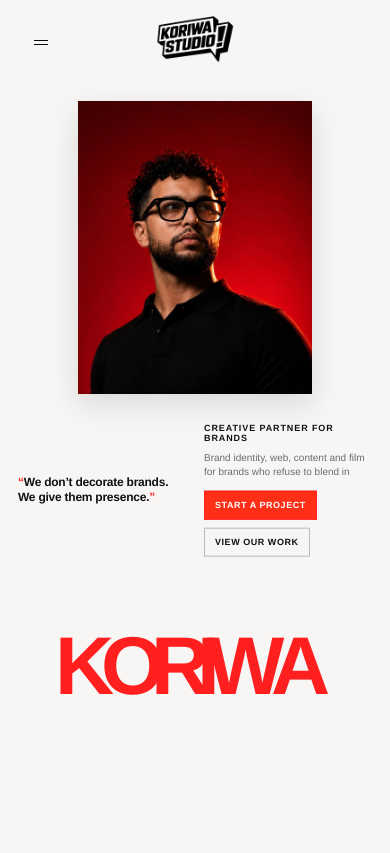
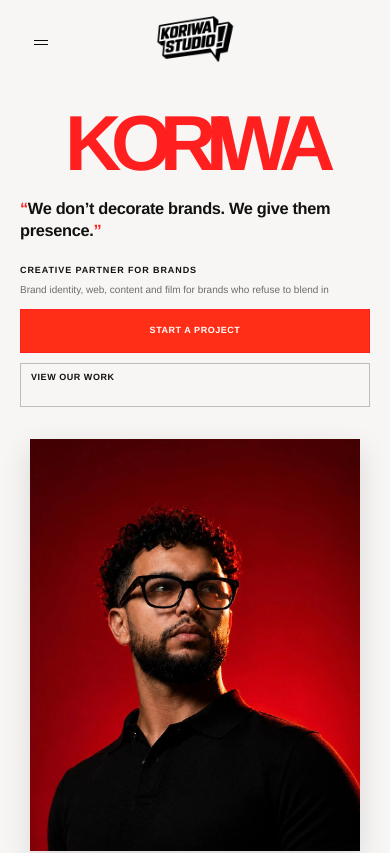
Before and after one commit to koriwa-02/studio-portfolio, a Next.js app: page / in a window 390 px wide. Shown: the top 853 px of the page. Built offline with nearby package versions, Linux system fonts and the light colour scheme; a web font is replaced by a local one.

Commit message:
Create intentional mobile hero layout

```diff
--- a/src/app/globals.css
+++ b/src/app/globals.css
@@ -917,12 +917,18 @@
   }
 
   .reference-hero-main {
-    height: 100svh;
+    position: relative;
+    top: auto;
+    display: flex;
+    height: auto;
+    min-height: 0;
+    flex-direction: column;
+    padding: 112px 20px 0;
   }
 
   .reference-hero {
-    min-height: 200svh;
-    height: 200svh;
+    min-height: 100svh;
+    height: auto;
   }
 
   .hero-build-panel {
@@ -946,53 +952,87 @@
   }
 
   .reference-hero-image {
-    top: 12%;
-    width: clamp(200px, 60vw, 280px);
+    position: relative;
+    top: auto;
+    left: auto;
+    order: 4;
+    width: min(94vw, 330px);
     height: auto;
+    margin: 2rem auto 0;
     aspect-ratio: 4 / 5;
+    transform: none;
   }
 
   .reference-hero-word {
-    top: 76%;
-    font-size: clamp(4rem, 21vw, 7rem);
-    letter-spacing: -0.16em;
+    position: relative;
+    top: auto;
+    right: auto;
+    bottom: auto;
+    left: auto;
+    order: 1;
+    width: 100%;
+    margin: 0 0 1.5rem;
+    font-size: clamp(4rem, 20vw, 6.5rem);
+    letter-spacing: -0.14em;
+    line-height: 0.8;
+    text-align: center;
+    transform: none;
   }
 
   .reference-hero-plus {
-    top: 40%;
-    left: auto;
-    right: 11%;
+    display: none;
   }
 
   .reference-hero-copy {
+    position: relative;
     left: auto;
-    right: 18px;
-    top: 58%;
-    width: calc(50% - 27px);
+    right: auto;
+    top: auto;
+    order: 3;
+    width: 100%;
+    margin: 1.5rem 0 0;
+    transform: none;
   }
 
   .reference-hero-copy .hero-buttons {
-    flex-direction: column;
-    align-items: flex-start;
-    gap: 8px;
+    align-items: stretch;
+    gap: 10px;
   }
 
   .reference-hero-quote {
-    top: 58%;
-    left: 18px;
-    width: calc(50% - 27px);
+    position: relative;
+    top: auto;
+    right: auto;
+    left: auto;
+    order: 2;
+    width: 100%;
+    margin: 0;
+    transform: none;
   }
 
   .reference-hero-quote blockquote {
-    font-size: 12px;
+    max-width: 27rem;
+    font-size: clamp(1rem, 4.2vw, 1.25rem);
+    line-height: 1.3;
+  }
+
+  .reference-hero-cta,
+  .reference-hero-link {
+    width: 100%;
+    min-height: 44px;
+    justify-content: center;
   }
 
 
   .reference-hero-meta {
+    position: relative;
+    right: auto;
+    bottom: auto;
+    left: auto;
+    margin: 2rem 20px 0;
     grid-template-columns: 1fr auto;
     gap: 5px 12px;
     font-size: 7px;
-    bottom: 6%;
   }
 
   .reference-hero-meta-stack {
--- a/src/components/Hero.tsx
+++ b/src/components/Hero.tsx
@@ -81,16 +81,6 @@
           ))}
         </h1>
 
-        <Image
-          src={assetPath("/hero/koriwa-founder-hero-v2.jpg")}
-          alt="Creative director working at a design studio desk"
-          width={1023}
-          height={1279}
-          priority
-          sizes="(max-width: 768px) 48vw, 26vw"
-          className="reference-hero-image"
-        />
-
         <div className="reference-hero-quote">
           <blockquote>
             <span className="reference-hero-quote-mark">“</span>
@@ -121,6 +111,16 @@
           </div>
         </div>
 
+        <Image
+          src={assetPath("/hero/koriwa-founder-hero-v2.jpg")}
+          alt="Creative director working at a design studio desk"
+          width={1023}
+          height={1279}
+          priority
+          sizes="(max-width: 768px) 94vw, 26vw"
+          className="reference-hero-image"
+        />
+
         <div className="hero-build-panel">
           <p className="hero-build-eyebrow">—&nbsp; Let&apos;s build something great &nbsp;—</p>
           <h2 className="hero-build-title" aria-label="Let's build your online presence">
```
